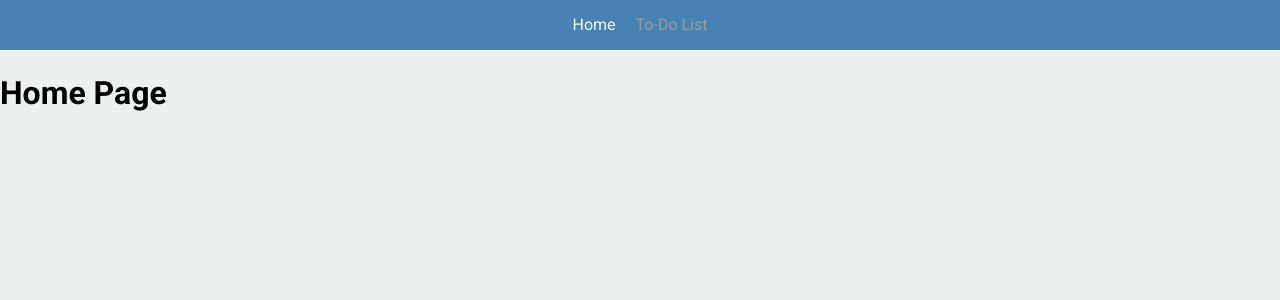
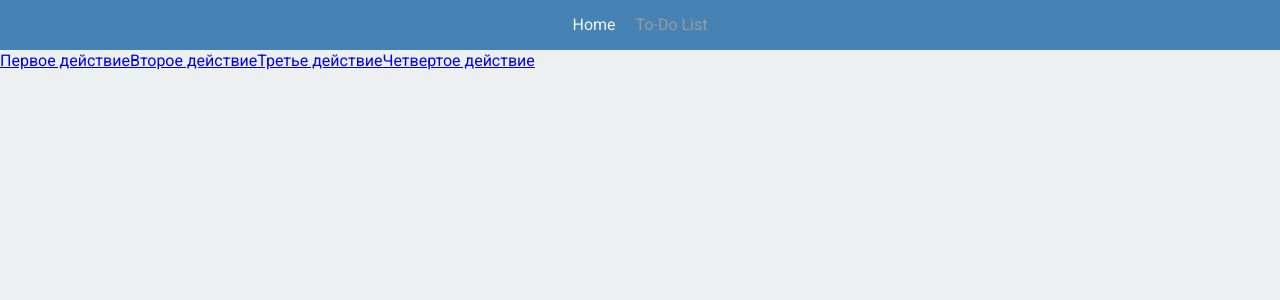
Before and after one commit to n1ckdevops/react-to-do, a React (Create React App) app: page / in a window 1280 px wide. Shown: the top 300 px of the page. Built offline with nearby package versions, Linux system fonts and the light colour scheme.

Commit message:
add: routes

```diff
--- /dev/null
+++ b/src/components/ListItem/ListItem.tsx
@@ -0,0 +1,9 @@
+import { ToDo } from "../../models/todo-item"
+
+export const ListItem = ({ todo }: { todo: ToDo }) => {
+  return (
+    <>
+      <a href={`/list/${todo.id}`}>{todo.text}</a>
+    </>
+  )
+}
--- a/src/index.tsx
+++ b/src/index.tsx
@@ -7,6 +7,31 @@ import { ToastContainer } from 'react-toastify';
 import { BrowserRouter, Routes, Route } from 'react-router-dom';
 import { HomePage } from './pages/HomePage';
 import { Header } from './components/Header/Header';
+import { ToDo } from './models/todo-item';
+
+const todos: ToDo[] = [
+  {
+    id: 0,
+    text: 'Первое действие',
+    isDone: false
+  },
+  {
+    id: 1,
+    text: 'Второе действие',
+    isDone: false
+  },
+
+  {
+    id: 2,
+    text: 'Третье действие',
+    isDone: true
+  },
+  {
+    id: 3,
+    text: 'Четвертое действие',
+    isDone: true
+  }
+]
 
 
 const root = ReactDOM.createRoot(
@@ -17,7 +42,7 @@ root.render(
     <BrowserRouter>
       <Header />
       <Routes>
-        <Route path='/' element={<HomePage />}></Route>
+        <Route path='/' element={<HomePage todos={todos} />}></Route>
         <Route path='/todo' element={<ToDoListPage />}></Route>
       </Routes>
     </BrowserRouter>
--- a/src/pages/HomePage.tsx
+++ b/src/pages/HomePage.tsx
@@ -1,5 +1,14 @@
-export const HomePage = () => {
+import { ListItem } from "../components/ListItem/ListItem"
+import { ToDo } from "../models/todo-item"
+
+export const HomePage = (props: { todos: ToDo[] }) => {
   return (
-    <h1>Home Page</h1>
+    <>
+      {props.todos.map((todo: ToDo, index: number) => {
+        return (
+          <ListItem key={index} todo={todo} />
+        )
+      })}
+    </>
   )
 }
```
